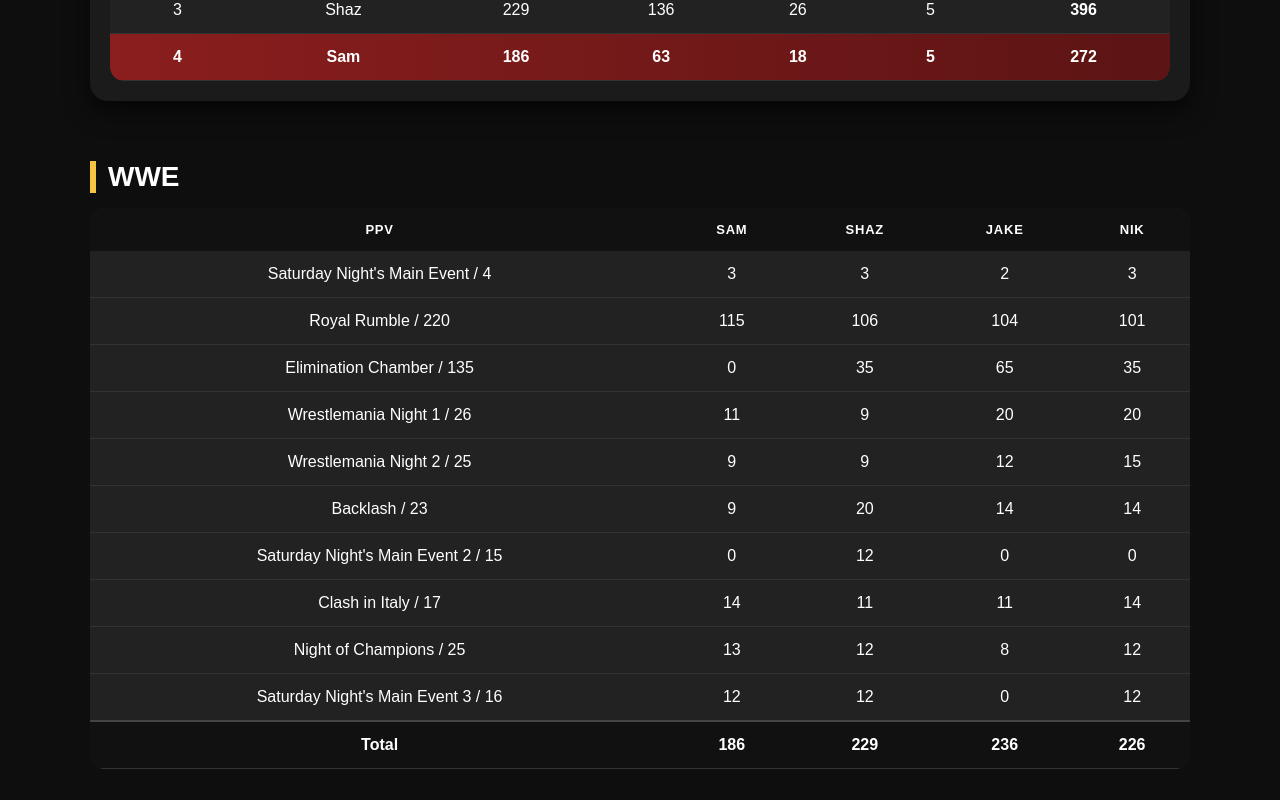
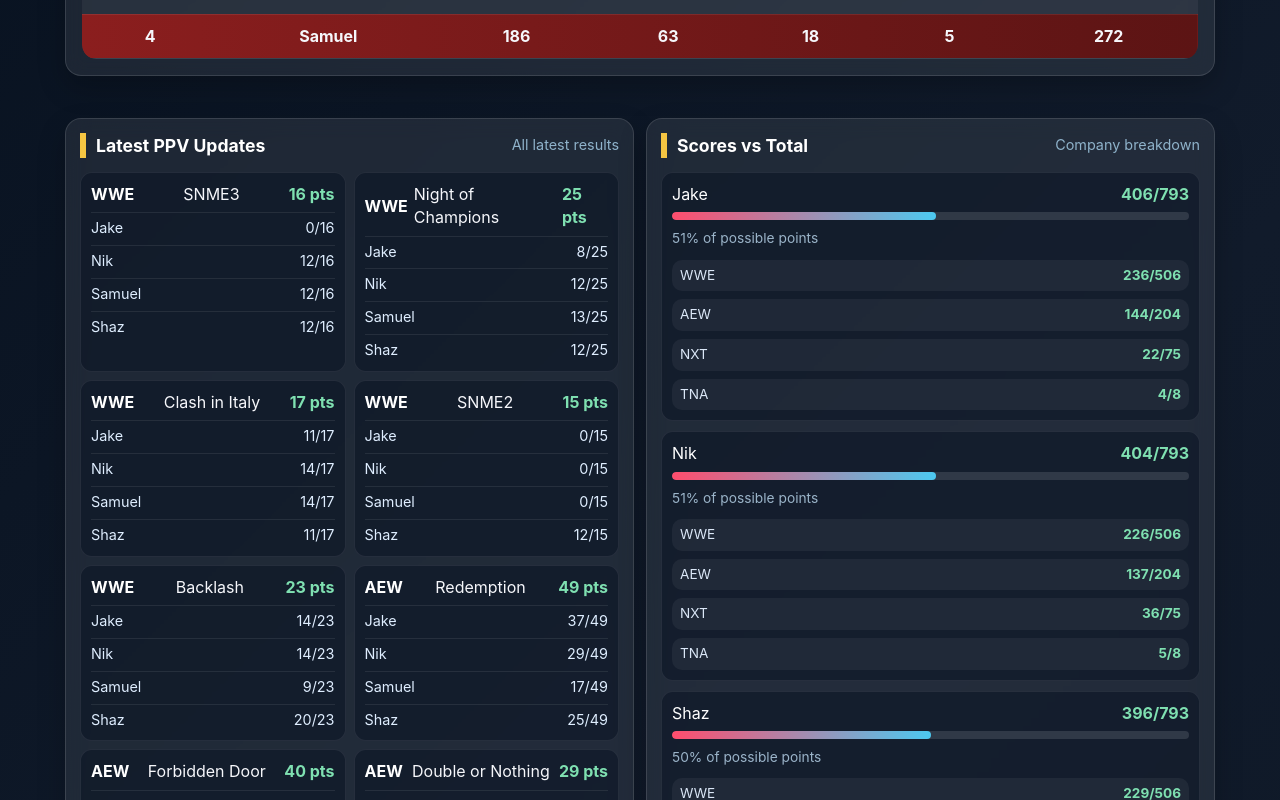
Before and after one commit to nikhilkalhan92/wrestling-ppv-league, a React (Vite) app in the folder wrestling-ppv-league/: page / in a window 1280 px wide. Shown: the part 480-1280 px from the top of the page. Built offline with nearby package versions, Linux system fonts and the light colour scheme.

Commit message:
improve UI

```diff
--- a/wrestling-ppv-league/public/data/scores.json
+++ b/wrestling-ppv-league/public/data/scores.json
@@ -3,21 +3,21 @@
 {
   "ppv_max_points": {
     "WWE": {
-      "Saturday Night's Main Event": 4,
+      "SNME 1": 4,
       "Royal Rumble": 220,
       "Elimination Chamber": 135,
       "Wrestlemania Night 1": 26,
       "Wrestlemania Night 2": 25,
       "Backlash": 23,
-      "Saturday Night's Main Event 2": 15,
+      "SNME2": 15,
       "Clash in Italy": 17,
       "Night of Champions": 25,
-      "Saturday Night's Main Event 3": 16
+      "SNME3": 16
     },
     "AEW": {
       "Revolution": 29,
       "Dynasty": 57,
-      "AEW Double or Nothing": 29,
+      "Double or Nothing": 29,
       "Forbidden Door": 40,
       "Redemption": 49
     },
@@ -25,29 +25,29 @@
       "Genesis": 8
     },
     "NXT": {
-      "Stand & Deliver": 0,
+      "Stand & Deliver": 40,
       "The Great American Bash": 35
     }
   },
   "players": [
     {
-      "name": "Sam",
+      "name": "Samuel",
       "WWE": {
-        "Saturday Night's Main Event": 3,
+        "SNME 1": 3,
         "Royal Rumble": 115,
         "Elimination Chamber": 0,
         "Wrestlemania Night 1": 11,
         "Wrestlemania Night 2": 9,
         "Backlash": 9,
-        "Saturday Night's Main Event 2": 0,
+        "SNME2": 0,
         "Clash in Italy": 14,
         "Night of Champions": 13,
-        "Saturday Night's Main Event 3": 12
+        "SNME3": 12
       },
       "AEW": {
         "Revolution": 26,
         "Dynasty": 0,
-        "AEW Double or Nothing": 0,
+        "Double or Nothing": 0,
         "Forbidden Door": 20,
         "Redemption": 17
       },
@@ -62,21 +62,21 @@
     {
       "name": "Shaz",
       "WWE": {
-        "Saturday Night's Main Event": 3,
+        "SNME 1": 3,
         "Royal Rumble": 106,
         "Elimination Chamber": 35,
         "Wrestlemania Night 1": 9,
         "Wrestlemania Night 2": 9,
         "Backlash": 20,
-        "Saturday Night's Main Event 2": 12,
+        "SNME2": 12,
         "Clash in Italy": 11,
         "Night of Champions": 12,
-        "Saturday Night's Main Event 3": 12
+        "SNME3": 12
       },
       "AEW": {
         "Revolution": 23,
         "Dynasty": 27,
-        "AEW Double or Nothing": 21,
+        "Double or Nothing": 21,
         "Forbidden Door": 40,
         "Redemption": 25
       },
@@ -89,21 +89,21 @@
     {
       "name": "Jake",
       "WWE": {
-        "Saturday Night's Main Event": 2,
+        "SNME 1": 2,
         "Royal Rumble": 104,
         "Elimination Chamber": 65,
         "Wrestlemania Night 1": 20,
         "Wrestlemania Night 2": 12,
         "Backlash": 14,
-        "Saturday Night's Main Event 2": 0,
+        "SNME2": 0,
         "Clash in Italy": 11,
         "Night of Champions": 8,
-        "Saturday Night's Main Event 3": 0
+        "SNME3": 0
       },
       "AEW": {
         "Revolution": 12,
         "Dynasty": 29,
-        "AEW Double or Nothing": 26,
+        "Double or Nothing": 26,
         "Forbidden Door": 40,
         "Redemption": 37
       },
@@ -116,22 +116,22 @@
     {
       "name": "Nik",
       "WWE": {
-        "Saturday Night's Main Event": 3,
+        "SNME 1": 3,
         "Royal Rumble": 101,
         "Elimination Chamber": 35,
         "Wrestlemania Night 1": 20,
         "Wrestlemania Night 2": 15,
         "Backlash": 14,
-        "Saturday Night's Main Event 2": 0,
+        "SNME2": 0,
         "Clash in Italy": 14,
         "Night of Champions": 12,
-        "Saturday Night's Main Event 3": 12
+        "SNME3": 12
 
       },
       "AEW": {
         "Revolution": 13,
         "Dynasty": 29,
-        "AEW Double or Nothing": 26,
+        "Double or Nothing": 26,
         "Forbidden Door": 40,
         "Redemption": 29
       },
--- a/wrestling-ppv-league/public/rules.html
+++ b/wrestling-ppv-league/public/rules.html
@@ -101,6 +101,9 @@
       <p>
         This league covers <strong>PPV events only</strong> across WWE, AEW, NXT, and TNA.
       </p>
+      <p>
+        <strong>Tom, stop reading this. You mark and go read NBA to impress instead.</strong>
+      </p>
     </section>
 
     <!-- DEADLINE -->
--- a/wrestling-ppv-league/src/App.jsx
+++ b/wrestling-ppv-league/src/App.jsx
@@ -4,8 +4,10 @@
 function App() {
   const [players, setPlayers] = useState([]);
   const [maxPoints, setMaxPoints] = useState({});
+  const companyOrder = ["WWE", "AEW", "NXT", "TNA"];
 
   useEffect(() => {
+    const loadScores = () => {
       fetch("/data/scores.json")
         .then((res) => res.json())
         .then((data) => {
@@ -13,23 +15,37 @@
           setMaxPoints(data.ppv_max_points || {});
         })
         .catch((err) => console.error("JSON Load Error:", err));
+    };
+
+    loadScores();
+    const intervalId = window.setInterval(loadScores, 15000);
+
+    return () => window.clearInterval(intervalId);
   }, []);
 
   // Prevent blank screen
   if (!players.length) {
     return (
-      <div style={{ color: "white", textAlign: "center", padding: "60px" }}>
-        Loading League Table...
+      <div className="loading-state">
+        <h2>Loading your league standings…</h2>
+        <p>We’re grabbing the latest scores and PPV updates.</p>
       </div>
     );
   }
 
-  // ✅ Calculate totals properly
-  const leagueTable = players.map((p) => {
+  const orderedPlayers = [...players].sort((a, b) => a.name.localeCompare(b.name));
+
+  // Calculate totals properly
+  const leagueTable = orderedPlayers.map((p) => {
     const wweTotal = Object.values(p.WWE || {}).reduce((a, b) => a + b, 0);
     const aewTotal = Object.values(p.AEW || {}).reduce((a, b) => a + b, 0);
     const tnaTotal = Object.values(p.TNA || {}).reduce((a, b) => a + b, 0);
     const nxtTotal = Object.values(p.NXT || {}).reduce((a, b) => a + b, 0);
+
+    const maxTotal = companyOrder.reduce((sum, company) => {
+      const companyPPVs = maxPoints[company] || {};
+      return sum + Object.values(companyPPVs).reduce((a, b) => a + b, 0);
+    }, 0);
 
     return {
       name: p.name,
@@ -38,14 +54,48 @@
       nxt: nxtTotal,
       tna: tnaTotal,
       total: wweTotal + aewTotal + nxtTotal + tnaTotal,
+      maxTotal,
       raw: p,
     };
   });
 
   // Sort leaderboard
-  leagueTable.sort((a, b) => b.total - a.total);
+  leagueTable.sort((a, b) => {
+    if (b.total !== a.total) {
+      return b.total - a.total;
+    }
+    return a.name.localeCompare(b.name);
+  });
 
-  // ✅ Mini Table Builder
+  const companyMaxes = companyOrder.reduce((acc, company) => {
+    acc[company] = Object.values(maxPoints[company] || {}).reduce((a, b) => a + b, 0);
+    return acc;
+  }, {});
+
+  const latestPPVUpdates = companyOrder
+    .flatMap((company) => {
+      const companyPPVs = maxPoints[company] || {};
+      const ppvNames = Object.keys(companyPPVs);
+
+      if (!ppvNames.length) return [];
+
+      return ppvNames
+        .slice(-5)
+        .reverse()
+        .map((ppv) => ({
+          company,
+          ppv,
+          max: companyPPVs[ppv],
+          entries: orderedPlayers.map((p) => ({
+            name: p.name,
+            score: p[company]?.[ppv] ?? 0,
+            max: companyPPVs[ppv],
+          })),
+        }));
+    })
+    .slice(0, 8);
+
+  // Mini Table Builder
   const renderCompanyTable = (company) => {
     const ppvs = Object.keys(maxPoints[company] || {});
 
@@ -58,7 +108,7 @@
             <thead>
               <tr>
                 <th>PPV</th>
-                {players.map((p) => (
+                {orderedPlayers.map((p) => (
                   <th key={p.name}>{p.name.toUpperCase()}</th>
                 ))}
               </tr>
@@ -72,10 +122,8 @@
                     {ppv} / {maxPoints[company][ppv]}
                   </td>
 
-                  {players.map((p) => (
-                    <td key={p.name}>
-                      {p[company]?.[ppv] ?? 0}
-                    </td>
+                  {orderedPlayers.map((p) => (
+                    <td key={p.name}>{p[company]?.[ppv] ?? 0}</td>
                   ))}
                 </tr>
               ))}
@@ -86,7 +134,7 @@
                   <strong>Total</strong>
                 </td>
 
-                {players.map((p) => {
+                {orderedPlayers.map((p) => {
                   const total = Object.values(p[company] || {}).reduce(
                     (a, b) => a + b,
                     0
@@ -111,7 +159,7 @@
       {/* HEADER */}
       <header className="archive-header">
         <h1>Fantasy Wrestling League</h1>
-        <p>Live standings</p>
+        <p>Follow the action, see who is leading, and track the latest PPV results.</p>
 
         {/* NAV BUTTONS */}
         <div className="nav-bar">
@@ -180,6 +228,99 @@
           </div>
         </div>
 
+        <div className="dashboard-grid">
+          <section className="dashboard-card">
+            <div className="card-header">
+              <h2>Latest PPV Updates</h2>
+              <span>All latest results</span>
+            </div>
+
+            <div className="ppv-update-list">
+              {latestPPVUpdates.length ? (
+                latestPPVUpdates.map((update) => (
+                  <article
+                    key={`${update.company}-${update.ppv}`}
+                    className="ppv-update-item"
+                  >
+                    <div className="ppv-update-top">
+                      <strong>{update.company}</strong>
+                      <span>{update.ppv}</span>
+                      <span className="ppv-max">{update.max} pts</span>
+                    </div>
+
+                    <ul className="ppv-player-list">
+                      {update.entries.map((entry) => (
+                        <li key={entry.name}>
+                          <span>{entry.name}</span>
+                          <span>
+                            {entry.score}/{entry.max}
+                          </span>
+                        </li>
+                      ))}
+                    </ul>
+                  </article>
+                ))
+              ) : (
+                <p className="empty-state">No PPVs have been added yet.</p>
+              )}
+            </div>
+          </section>
+
+          <section className="dashboard-card">
+            <div className="card-header">
+              <h2>Scores vs Total</h2>
+              <span>Company breakdown</span>
+            </div>
+
+            <div className="score-progress-list">
+              {leagueTable.map((row) => {
+                const percent = row.maxTotal
+                  ? Math.round((row.total / row.maxTotal) * 100)
+                  : 0;
+
+                return (
+                  <div key={row.name} className="score-progress-item">
+                    <div className="score-progress-top">
+                      <span>{row.name}</span>
+                      <strong>
+                        {row.total}/{row.maxTotal}
+                      </strong>
+                    </div>
+
+                    <div className="progress-bar">
+                      <div
+                        className="progress-bar-fill"
+                        style={{ width: `${Math.min(percent, 100)}%` }}
+                      />
+                    </div>
+
+                    <span className="progress-label">{percent}% of possible points</span>
+
+                    <div className="company-breakdown">
+                      {companyOrder.map((company) => {
+                        const companyCurrent = Object.values(row.raw?.[company] || {}).reduce(
+                          (a, b) => a + b,
+                          0
+                        );
+                        const companyMax = Math.max(companyCurrent, companyMaxes[company] || 0);
+
+                        return (
+                          <div key={`${row.name}-${company}`} className="company-breakdown-item">
+                            <span>{company}</span>
+                            <strong>
+                              {companyCurrent}/{companyMax}
+                            </strong>
+                          </div>
+                        );
+                      })}
+                    </div>
+                  </div>
+                );
+              })}
+            </div>
+          </section>
+        </div>
+
         {/* MINI COMPANY TABLES */}
         {renderCompanyTable("WWE")}
         {renderCompanyTable("AEW")}
--- a/wrestling-ppv-league/src/style.css
+++ b/wrestling-ppv-league/src/style.css
@@ -4,36 +4,44 @@
 
 body {
   margin: 0;
-  font-family: Arial, sans-serif;
-  background: #0e0e0e;
-  color: #fff;
+  font-family: "Inter", "Segoe UI", Arial, sans-serif;
+  background: linear-gradient(135deg, #07111f 0%, #111b2b 45%, #0b1522 100%);
+  color: #f6f7fb;
+  min-height: 100vh;
+  line-height: 1.45;
 }
 
 main {
-  max-width: 1100px;
+  max-width: 1150px;
   margin: auto;
-  padding: 20px;
+  padding: 16px 20px 32px;
 }
 
 /* ===============================
-   HEADER (Same as Archive Style)
+   HEADER
 ================================ */
 
 .archive-header {
   text-align: center;
-  padding: 40px 20px 25px;
-  background: radial-gradient(circle, #1a1a1a, #000);
+  padding: 24px 20px 16px;
+  background: linear-gradient(135deg, rgba(245, 197, 66, 0.15), rgba(42, 98, 202, 0.18));
+  border-bottom: 1px solid rgba(255, 255, 255, 0.08);
 }
 
 .archive-header h1 {
-  font-size: 38px;
+  font-size: 34px;
   margin: 0;
+  color: #fff;
 }
 
 .archive-header p {
-  opacity: 0.7;
+  opacity: 0.9;
   margin-top: 6px;
   font-size: 15px;
+  color: #dbe7f7;
+  max-width: 720px;
+  margin-left: auto;
+  margin-right: auto;
 }
 
 /* ===============================
@@ -50,20 +58,22 @@
 
 .nav-bar a {
   background: linear-gradient(135deg, #f5c542, #e6a800);
-  padding: 8px 14px;
-  border-radius: 8px;
-  font-weight: bold;
-  color: black;
+  padding: 9px 14px;
+  border-radius: 999px;
+  font-weight: 700;
+  color: #111;
   text-decoration: none;
   font-size: 13px;
+  box-shadow: 0 8px 18px rgba(0, 0, 0, 0.2);
 }
 
 .nav-bar a:hover {
-  filter: brightness(1.15);
+  transform: translateY(-1px);
+  filter: brightness(1.12);
 }
 
 /* ===============================
-   LOGOS (Mobile Friendly)
+   LOGOS
 ================================ */
 
 .mini-logos {
@@ -75,21 +85,51 @@
 }
 
 .mini-logos img {
-  height: 42px;
-  max-width: 90px;
+  height: 44px;
+  max-width: 92px;
   object-fit: contain;
+  filter: drop-shadow(0 6px 12px rgba(0, 0, 0, 0.25));
 }
 
 /* ===============================
-   CARD BLOCKS (Archive Look)
+   FRIENDLY INTRO
 ================================ */
 
+.intro-banner {
+  background: rgba(255, 255, 255, 0.06);
+  border: 1px solid rgba(255, 255, 255, 0.08);
+  border-radius: 18px;
+  padding: 14px 16px;
+  margin-bottom: 16px;
+  box-shadow: 0 14px 35px rgba(0, 0, 0, 0.18);
+}
+
+.intro-banner h2 {
+  margin: 0 0 6px;
+  font-size: 20px;
+}
+
+.intro-banner p {
+  margin: 0;
+  color: #d6e3f1;
+}
+
+/* ===============================
+   CARDS
+================================ */
+
+.card,
+.dashboard-card {
+  background: rgba(255, 255, 255, 0.08);
+  border: 1px solid rgba(255, 255, 255, 0.12);
+  border-radius: 16px;
+  box-shadow: 0 12px 28px rgba(0, 0, 0, 0.22);
+  backdrop-filter: blur(10px);
+}
+
 .card {
-  background: #1b1b1b;
-  padding: 20px;
-  border-radius: 18px;
-  box-shadow: 0 10px 25px rgba(0, 0, 0, 0.6);
-  margin-bottom: 45px;
+  padding: 16px;
+  margin-bottom: 20px;
 }
 
 .card h2 {
@@ -99,7 +139,157 @@
 }
 
 /* ===============================
-   TABLE WRAPPER (Fix Mobile Swipe)
+   DASHBOARD
+================================ */
+
+.dashboard-grid {
+  display: grid;
+  grid-template-columns: repeat(2, minmax(0, 1fr));
+  gap: 12px;
+  margin-bottom: 16px;
+  align-items: start;
+}
+
+.dashboard-card {
+  padding: 14px;
+  min-height: 100%;
+}
+
+.card-header {
+  display: flex;
+  justify-content: space-between;
+  align-items: center;
+  gap: 12px;
+  margin-bottom: 14px;
+}
+
+.card-header h2 {
+  margin: 0;
+  font-size: 1.1rem;
+  color: #fff;
+}
+
+.card-header span {
+  color: #8fb3cb;
+  font-size: 0.9rem;
+}
+
+.ppv-update-list,
+.score-progress-list {
+  display: flex;
+  flex-direction: column;
+  gap: 10px;
+}
+
+.ppv-update-item,
+.score-progress-item {
+  background: rgba(7, 16, 32, 0.5);
+  border: 1px solid rgba(255, 255, 255, 0.08);
+  border-radius: 12px;
+  padding: 10px;
+}
+
+.ppv-update-list {
+  display: grid;
+  grid-template-columns: repeat(2, minmax(0, 1fr));
+  gap: 8px;
+}
+
+.ppv-update-item {
+  min-height: 120px;
+}
+
+.ppv-update-top,
+.score-progress-top {
+  display: flex;
+  justify-content: space-between;
+  align-items: center;
+  gap: 6px;
+  margin-bottom: 6px;
+}
+
+.ppv-update-top strong,
+.score-progress-top span {
+  color: #fff;
+}
+
+.ppv-max,
+.score-progress-top strong {
+  color: #7fe0b1;
+  font-weight: 700;
+}
+
+.ppv-player-list {
+  list-style: none;
+  padding: 0;
+  margin: 0;
+  display: flex;
+  flex-direction: column;
+  gap: 6px;
+}
+
+.ppv-player-list li {
+  display: flex;
+  justify-content: space-between;
+  gap: 6px;
+  padding-top: 5px;
+  border-top: 1px solid rgba(255, 255, 255, 0.08);
+  color: #dfeeff;
+  font-size: 0.9rem;
+}
+
+.company-breakdown {
+  margin-top: 10px;
+  display: grid;
+  gap: 8px;
+}
+
+.company-breakdown-item {
+  display: flex;
+  justify-content: space-between;
+  align-items: center;
+  padding: 6px 8px;
+  border-radius: 10px;
+  background: rgba(255, 255, 255, 0.05);
+  font-size: 0.85rem;
+}
+
+.company-breakdown-item span {
+  color: #dbe7f7;
+}
+
+.company-breakdown-item strong {
+  color: #7fe0b1;
+}
+
+.progress-bar {
+  height: 8px;
+  border-radius: 999px;
+  background: rgba(255, 255, 255, 0.12);
+  overflow: hidden;
+  margin-bottom: 6px;
+}
+
+.progress-bar-fill {
+  height: 100%;
+  background: linear-gradient(90deg, #ff4d6d 0%, #4cc9f0 100%);
+  border-radius: inherit;
+  transition: width 0.3s ease;
+}
+
+.progress-label {
+  color: #9bb4c9;
+  font-size: 0.86rem;
+}
+
+.empty-state {
+  margin: 0;
+  color: #9bb4c9;
+  padding: 12px 0;
+}
+
+/* ===============================
+   TABLE WRAPPER
 ================================ */
 
 .table-wrapper {
@@ -110,25 +300,25 @@
 
 table {
   width: 100%;
-  min-width: 600px; /* forces scroll instead of squish */
+  min-width: 600px;
   border-collapse: collapse;
-  background: #222;
+  background: rgba(255, 255, 255, 0.05);
   border-radius: 14px;
   overflow: hidden;
 }
 
 th {
-  background: #111;
-  padding: 14px;
+  background: rgba(0, 0, 0, 0.28);
+  padding: 10px 12px;
   text-transform: uppercase;
-  font-size: 13px;
+  font-size: 12px;
   letter-spacing: 0.06em;
 }
 
 td {
-  padding: 14px;
+  padding: 10px 12px;
   text-align: center;
-  border-bottom: 1px solid #333;
+  border-bottom: 1px solid rgba(255, 255, 255, 0.08);
 }
 
 tbody tr:hover {
@@ -154,22 +344,41 @@
 ================================ */
 
 section {
-  margin-top: 60px;
+  margin-top: 22px;
 }
 
 section h2 {
-  font-size: 28px;
-  margin-bottom: 15px;
+  font-size: 22px;
+  margin-bottom: 10px;
   border-left: 6px solid #f5c542;
-  padding-left: 12px;
+  padding-left: 10px;
 }
 
-/* Total row inside mini tables */
+.company-total-row {
+  background: rgba(0, 0, 0, 0.24);
+  font-weight: bold;
+  border-top: 2px solid rgba(255, 255, 255, 0.16);
+}
 
-.company-total-row {
-  background: #111;
-  font-weight: bold;
-  border-top: 2px solid #444;
+/* ===============================
+   LOADING STATE
+================================ */
+
+.loading-state {
+  min-height: 100vh;
+  display: grid;
+  place-items: center;
+  text-align: center;
+  padding: 24px;
+  color: #fff;
+}
+
+.loading-state h2 {
+  margin-bottom: 8px;
+}
+
+.loading-state p {
+  color: #dbe7f7;
 }
 
 /* ===============================
@@ -177,6 +386,14 @@
 ================================ */
 
 @media (max-width: 768px) {
+  .dashboard-grid {
+    grid-template-columns: 1fr;
+  }
+
+  .ppv-update-list {
+    grid-template-columns: 1fr;
+  }
+
   .archive-header h1 {
     font-size: 30px;
   }
```
Lines whose indentation alone changed are shown as unchanged.
